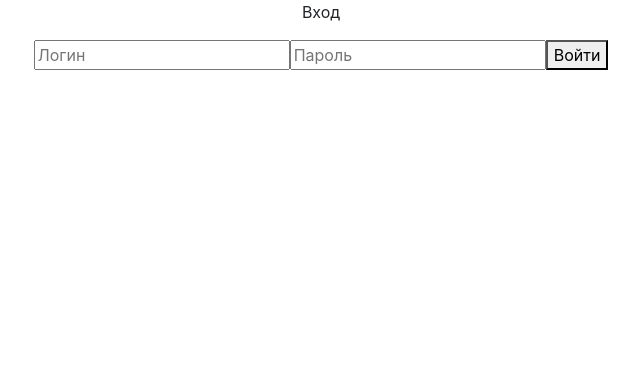
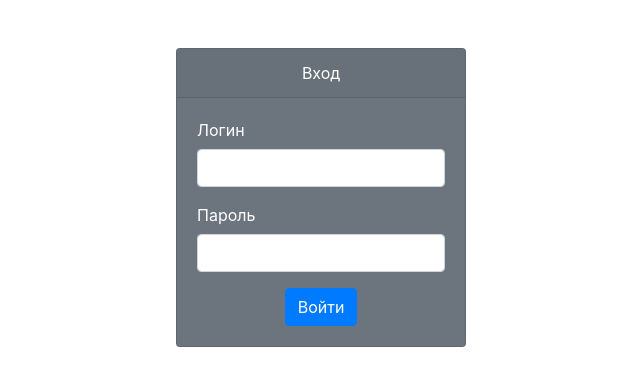
Before and after one commit to Indy660/vue_cli_table, a Vue app: page / in a window 1280 px wide. Shown: the top 386 px of the page, without its empty margins (319-959 px from the left). Built offline with nearby package versions, Linux system fonts and the light colour scheme.

Commit message:
Хэширование, модельное окно

```diff
--- a/src/components/addUser.vue
+++ b/src/components/addUser.vue
@@ -2,9 +2,32 @@
     <div id="example-2" class="text-center">
         <p></p>
 
+<!--        <div class="text-center">-->
+<!--        <button type="button" class="btn btn-success" data-toggle="my-modal" data-target="#bv-modal-example1" @click="$bvModal.show('bv-modal-example1')  >Добавить нового пользователя</button>-->
+<!--        <b-modal id="bv-modal-example1" ref="my-modal" hide-footer="" header-bg-variant="light"><template slot="modal-title"><h4 class="text-dark">Добавьте имя, логин и пароль пользователя</h4></template>-->
+<!--            <div class="d-block text-right">-->
+<!--                <form ref="form">-->
+<!--                    <b-form-group class="text-left" label="Имя">-->
+<!--                        <b-form-input type="text" v-model="nameUser"></b-form-input>-->
+<!--                    </b-form-group>-->
+<!--                    <b-form-group class="text-left" label="Логин">-->
+<!--                        <b-form-input type="text" v-model="loginUser"></b-form-input>-->
+<!--                    </b-form-group>-->
+<!--                    <b-form-group class="text-left" label="Пароль">-->
+<!--                        <b-form-input type="text" v-model="passwordUser"></b-form-input>-->
+<!--                    </b-form-group>-->
+<!--                    <b-button type="button" class="btn btn-secondary" data-dismiss="my-modal">Отмена</b-button>-->
+<!--                    <b-button type="button" class="btn btn-primary"  v-on:click="pushing">Добавить пользователя</b-button>-->
+<!--                </form>-->
+<!--            </div>-->
+<!--        </b-modal>-->
+<!--        </div>-->
+<!--    -->
+
         <div class="text-center">
-        <button type="button" class="btn btn-success" data-toggle="modal" data-target="#bv-modal-example1"  >Добавить нового пользователя</button>
-        <b-modal id="bv-modal-example1" ref="my-modal" hide-footer="" header-bg-variant="light"><template slot="modal-title"><h4 class="text-dark">Добавьте имя, логин и пароль пользователя</h4></template>
+<!--            <button type="button" class="btn btn-success" data-toggle="my-modal" data-target="#bv-modal-example2" @click="$bvModal.show('bv-modal-example2')  >-->
+            <button class="btn btn-success" size="sm" @click="$bvModal.show('bv-modal-example2')">Добавить нового пользователя</button>
+            <b-modal id="bv-modal-example2" ref="my-modal" hide-footer="" header-bg-variant="light"><template slot="modal-title"><h4 class="text-dark">Добавьте имя, логин и пароль пользователя</h4></template>
                 <div class="d-block text-right">
                     <form ref="form">
                         <b-form-group class="text-left" label="Имя">
@@ -16,12 +39,16 @@
                         <b-form-group class="text-left" label="Пароль">
                             <b-form-input type="text" v-model="passwordUser"></b-form-input>
                         </b-form-group>
-                    <b-button type="button" class="btn btn-secondary" data-dismiss="modal">Отмена</b-button>
-                    <b-button type="button" class="btn btn-primary"  v-on:click="pushing">Добавить пользователя</b-button>
+                        <b-button class="mx-2" type="button"  variant="danger" data-dismiss="my-modal" @click="$bvModal.hide('bv-modal-example2')">Отмена</b-button>
+                        <b-button type="button" variant="primary"  v-on:click="pushing">Добавить пользователя</b-button>
+
                     </form>
                 </div>
             </b-modal>
         </div>
+
+
+
 <!--        <div class="text-center">    прошлая кнопка-->
 <!--            <button class="btn btn-outline-warning my-2 my-sm-0" size="sm" @click="$bvModal.show('bv-modal-example1')">Добавить файл</button>-->
 <!--            <b-modal id="bv-modal-example1" ref="my-modal" hide-footer="" header-bg-variant="light"><template slot="modal-title"><h4 class="text-dark">Добавьте в список домен</h4></template>-->
--- a/src/components/enter.vue
+++ b/src/components/enter.vue
@@ -1,12 +1,18 @@
 <template>
-    <div id="example-2" class="text-center">
-        <p> Вход </p>
-        <p>  {{token}}  </p>
-        <input v-model="enterLoginUser" placeholder="Логин">
-        <input v-model="enterPasswordUser" placeholder="Пароль">
-        <button  v-on:click="checkUser">Войти</button>
 
-    </div>
+        <div class="col-3  m-auto">
+            <b-card bg-variant="secondary" text-variant="white" header="Вход" class="text-center my-5">
+
+                    <b-form-group class="text-left form-group" label="Логин">
+                        <b-form-input type="text" v-model="enterLoginUser"></b-form-input>
+                    </b-form-group>
+                    <b-form-group class="text-left  " label="Пароль">
+                        <b-form-input type="text" v-model="enterPasswordUser"></b-form-input>
+                    </b-form-group>
+                    <b-button type="button" variant="primary"  v-on:click="checkUser">Войти</b-button>
+            </b-card>
+         </div>
+
 </template>
 
 <script>
--- a/src/components/html_List_Users.vue
+++ b/src/components/html_List_Users.vue
@@ -1,13 +1,13 @@
 <!--HTML-->
 <template>
     <div  class="container py-5 text-center">
-      <p> Пользователь: {{authorizedUser}} </p>
       <input type="text" v-model="search" placeholder="Поиск пользователя">
       <p></p>
       <table class="table table-bordered table-dark">
       <thead>
         <tr>
-          <th scope="col"><img src="../assets/sort.svg" width="25" height="25" class="float-right" v-on:click="addParametrsForSort('id')">ID</th>
+<!--         class="d-flex flex-nowrap"-->
+          <th scope="col" width="7%"  ><img src="../assets/sort.svg" width="25" height="25" class="float-right" v-on:click="addParametrsForSort('id')">ID</th>
           <th scope="col"><img src="../assets/sort.svg" width="25" height="25" class="float-right" v-on:click="addParametrsForSort('name')">Имя</th>
           <th scope="col"><img src="../assets/sort.svg" width="25" height="25" class="float-right" v-on:click="addParametrsForSort('login')">Логин</th>
           <th scope="col"><img src="../assets/sort.svg" width="25" height="25" class="float-right" v-on:click="addParametrsForSort('password')">Пароль</th>
@@ -26,13 +26,13 @@
     </div>
 </template>
 
-
+//vue wdh
 <!--VUE-->
 <script>
 
 export default {
   name: 'List',
-  props:["userList", "deleteUserFunc", "authorizedUser"],
+  props:["userList", "deleteUserFunc"],
   data() {
     return {
       sortColumn: '',
@@ -40,15 +40,15 @@ export default {
       search: ""
     }
   },
-  "computed": {
+  computed: {
     searchAndSortFiles() {
-      let obj = this.userList;
-      let newArray = [];
+      let newArray =  this.userList.slice();
       const serach = this.search.toLowerCase();
-      newArray = obj.filter(function(elem) {
+      if(serach) {
+        newArray = newArray.filter(function (elem) {
           if (
                   elem.login.toLowerCase().indexOf(serach) != -1 ||
-            elem.name.toLowerCase().indexOf(serach) != -1  ||
+                  elem.name.toLowerCase().indexOf(serach) != -1 ||
                   String(elem.id).toLowerCase().indexOf(serach) != -1
           ) {
             return true;
@@ -56,8 +56,10 @@ export default {
             return false;
           }
         });
-      return newArray.slice().sort((a, b) => {
-        if (a[newArray] < b[newArray]) {
+      }
+      const sortColumn = this.sortColumn;
+      return newArray.sort((a, b) => {
+        if (a[sortColumn] < b[sortColumn]) {
           return this.sortDirection
         } else {
           return -1*this.sortDirection
@@ -67,7 +69,8 @@ export default {
   },
   methods: {
     addParametrsForSort: function (elem) {
-      return (this.sortColumn=elem, this.sortDirection*=-1 )
+      this.sortColumn=elem;
+      this.sortDirection*=-1;
     }
   }
 }
```
Also changed, not shown: 1 other file (tests, documents, lock files or other folders). Lines whose indentation alone changed are shown as unchanged.
